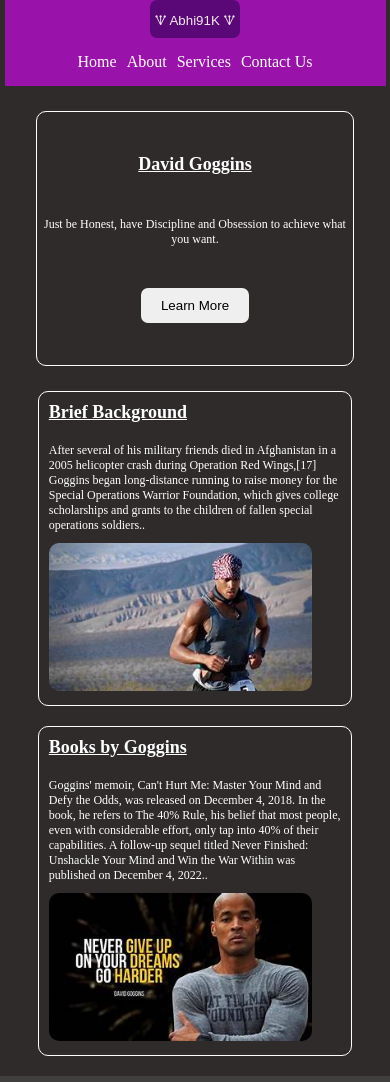
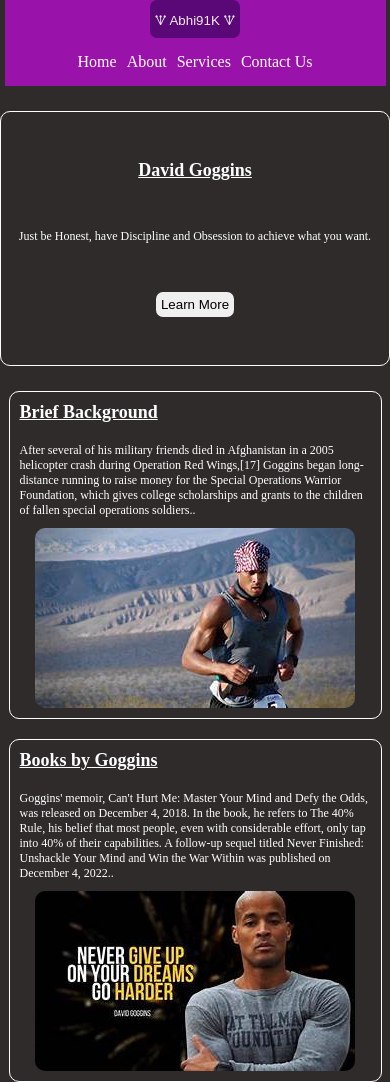
Before and after one commit to Abhishek91K/Responsive_Layout_Day1, a plain HTML site: page index.html in a window 390 px wide. Shown: the top 1082 px of the page. Drawn offline with Linux system fonts and the light colour scheme.

Commit message:
used utility classes & fine-tuned responsiveness

```diff
--- a/index.html
+++ b/index.html
@@ -9,7 +9,7 @@
 </head>
 <body>
     <header>
-        <nav class="flex-content text-col">
+        <nav class="flex-content text-col w-90">
             <button class="btn">&#128866; Abhi91K &#128866;</button>
             <ul class="flex-content text-col">
                 <li>Home</li>
@@ -21,12 +21,12 @@
     </header>
     <main>
         <div class="container">
-            <div class="hero flex-content text-col">
+            <div class="hero bord-1 border-rad flex-content text-col">
                 <h2>David Goggins</h2>
                 <p>Just be Honest, have Discipline and Obsession to achieve what you want.</p>
-                <button class="btn">Learn More</button>
+                <button class="btn p-10">Learn More</button>
             </div>
-            <div class="section flex-content text-col">
+            <div class="section bord-1 border-rad flex-content text-col p-10 w-90">
                 <div class="descrip">
                     <h2>Brief Background</h2>
                     <p>After several of his military friends died in Afghanistan in a 2005 helicopter crash during Operation Red
@@ -35,11 +35,9 @@
                         gives college
                         scholarships and grants to the children of fallen special operations soldiers..</p>
                 </div>
-                <div class="image">
-                    <img src="/assets/images/title.jpg" alt="Goggins" aria-placeholder="David Goggins">
-                </div>
+                <img class="border-rad" src="/assets/images/title.jpg" alt="Goggins" aria-placeholder="David Goggins">
             </div>
-            <div class="section flex-content text-col">
+            <div class="section bord-1 border-rad flex-content text-col p-10 w-90">
                 <div class="descrip">
                     <h2>Books by Goggins</h2>
                     <p>Goggins' memoir, Can't Hurt Me: Master Your Mind and Defy the Odds, was released on December 4, 2018. In the
@@ -50,9 +48,7 @@
                         published on
                         December 4, 2022..</p>
                 </div>
-                <div class="image">
-                    <img src="/assets/images/books.jpg" alt="Goggins" aria-placeholder="David Goggins">
-                </div>
+                <img class="border-rad" src="/assets/images/books.jpg" alt="Goggins" aria-placeholder="David Goggins">
             </div>
         </div>
     </main>
--- a/style.css
+++ b/style.css
@@ -13,7 +13,6 @@
 }
 
 nav{
-    width: 90%;
     justify-content: space-between;
     background-color: #9913ab;
     font-weight: 500;
@@ -33,12 +32,10 @@
 }
 
 nav button{
-    padding: 10px;
     background-color: #5a0778;
 }
 
 .container{
-    width: 90%;
     margin: auto;
     max-width: 1200px;
 }
@@ -48,27 +45,19 @@
     text-align: center;
     flex-direction: column;
     justify-content: space-evenly;
-    width: 90%;
     max-width: 700px;
     margin: 25px auto;
-    border: 1px solid white;
-    border-radius: 10px;
 }
 
 .hero button{
-    padding: 10px 20px;
     color: black;
 }
 
 .section{
     justify-content: space-between;
-    width: 75vw;
-    height: auto;
+    height: 15rem;
     margin: 20px auto;
     /*DRY CSS -- GPT*/
-    padding: 10px;
-    border: 1px solid white;
-    border-radius: 10px;
     gap: 10px;
 }
 
@@ -90,20 +79,19 @@
     text-decoration: underline;
 }
 
+img{
+    max-width: 100%;
+}
+
 @media screen and (max-width: 900px) {
     html{
         font-size: 75%;
     }
 
-    .image img{
-        width: 90%;
-        /*by AI - ChatGPT*/
-        height: auto;
-        border-radius: 10px;
-    }
-
     .section, nav{
         flex-direction: column;
         align-items: center;
+        justify-content: space-around;
+        height: auto;
     }
 }
--- a/utility.css
+++ b/utility.css
@@ -14,6 +14,21 @@
     padding: 10px;
 }
 
+.bord-1 {
+    border: 1px solid white;
+}
+
+.border-rad {
+    border-radius: 10px;
+}
+
+.p-10{
+    padding: 10px;
+}
+
+.w-90{
+    width: 90%;
+}
 
 @media screen and (max-width: 900px) {
     .btn {
```
